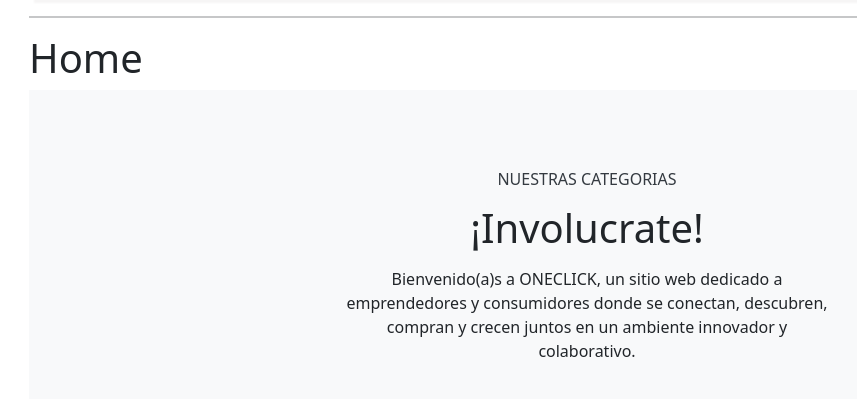
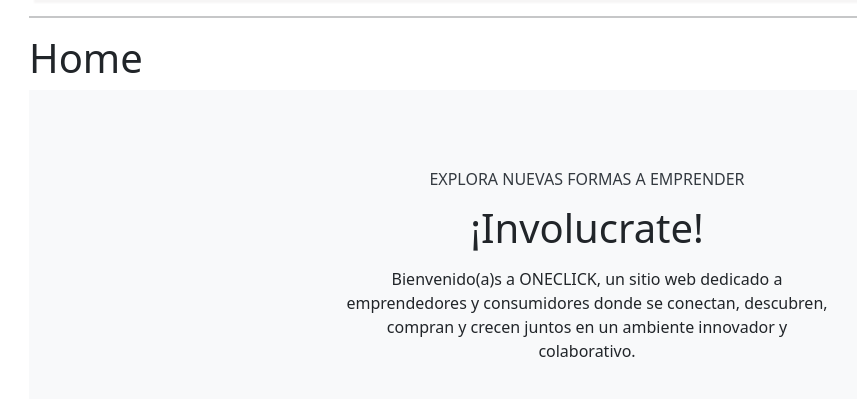
Before and after one commit to pablo137/proyecto_Taller, a Django app: page /home in a window 1280 px wide. Shown: the part 120-519 px from the top of the page, without its empty margins (53-910 px from the left). Run offline with Django 4.2, Linux system fonts and the light colour scheme; data comes from the database, SQL or seed files in the repository; some libraries are stand-ins or nearby versions.

Commit message:
Fix next 2

```diff
--- a/store/templates/home.html
+++ b/store/templates/home.html
@@ -32,7 +32,7 @@
     <div class="row">
       <div class="col-12">
         <div class="intro">
-          <h6>Nuestras Categorias</h6>
+          <h6>Explora nuevas formas a emprender</h6>
           <h1>¡Involucrate!</h1>
           <p class="mx-auto">Bienvenido(a)s a ONECLICK, un sitio web dedicado a emprendedores y consumidores donde se conectan, descubren, compran y crecen juntos en un ambiente innovador y colaborativo.</p>
         </div>
```
